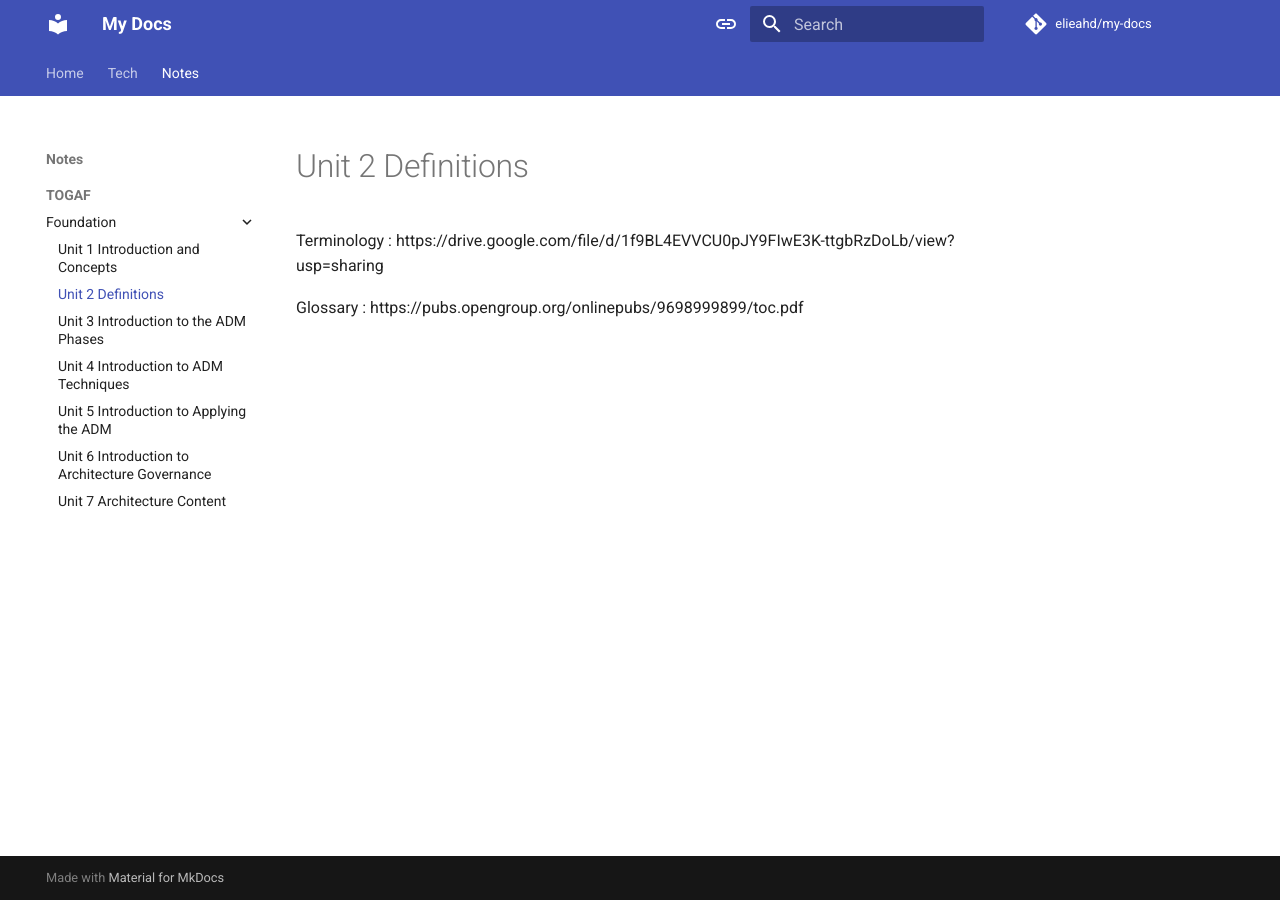
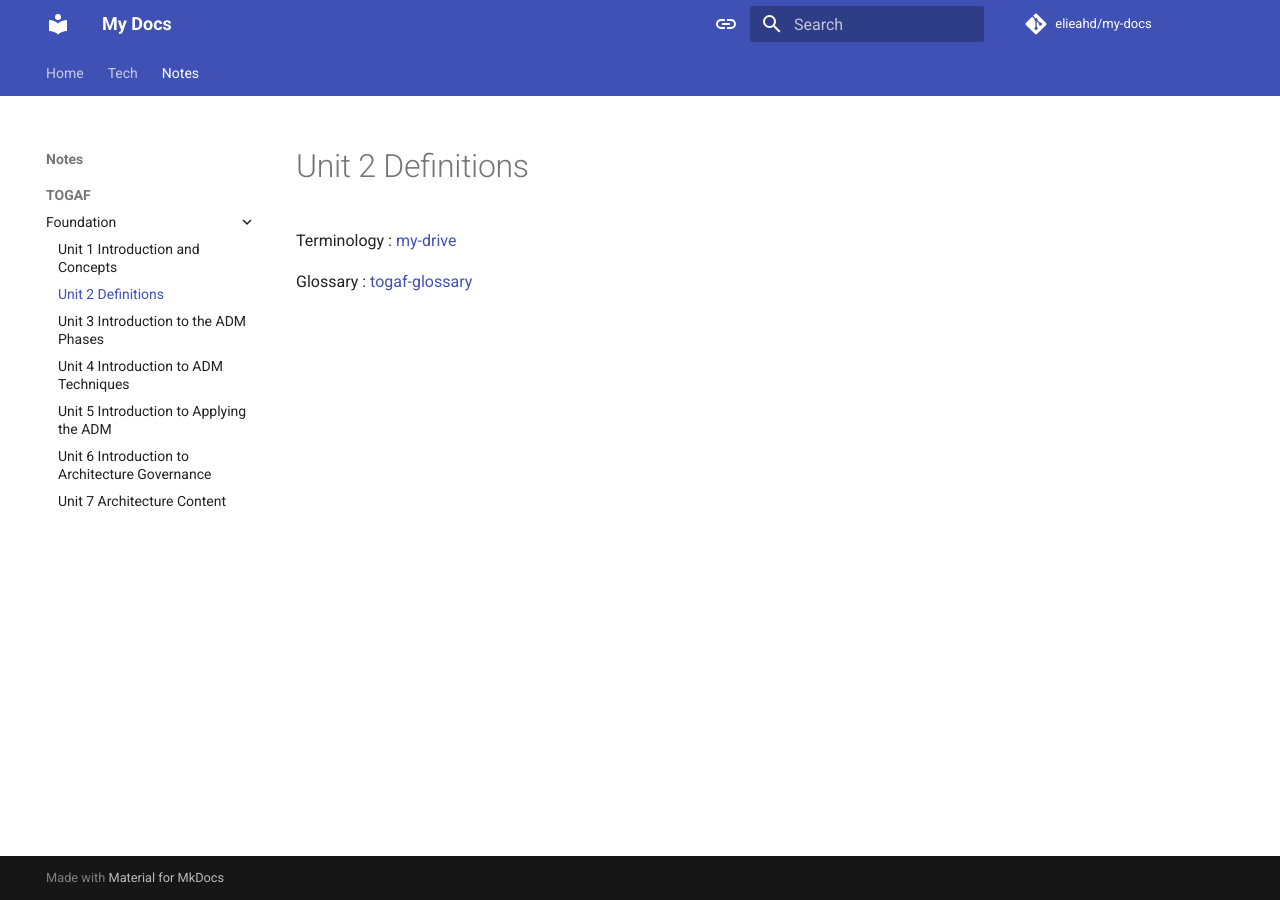
Before and after one commit to elieahd/my-docs, an MkDocs documentation site: the page built from docs/notes/togaf/foundation/unit2.md, in a window 1280 px wide. Built offline with MkDocs 1.6.1 and Material for MkDocs 9.7.7, drawn with Linux system fonts in a browser that asks for light colours; comment, search, counter and statistics services are not loaded.

Commit message:
add unit3

```diff
--- a/docs/notes/togaf/foundation/unit2.md
+++ b/docs/notes/togaf/foundation/unit2.md
@@ -1,3 +1,3 @@
-Terminology : https://drive.google.com/file/d/1f9BL4EVVCU0pJY9FIwE3K-ttgbRzDoLb/view?usp=sharing
+Terminology : [my-drive](https://drive.google.com/file/d/1f9BL4EVVCU0pJY9FIwE3K-ttgbRzDoLb/view?usp=sharing)
 
-Glossary : https://pubs.opengroup.org/onlinepubs/9698999899/toc.pdf
+Glossary : [togaf-glossary](https://pubs.opengroup.org/onlinepubs/9698999899/toc.pdf)
```
Also changed, not shown: docs/notes/togaf/foundation/unit3.md (added, +14 -0 lines), docs/assets/togaf/adm.png (added).
